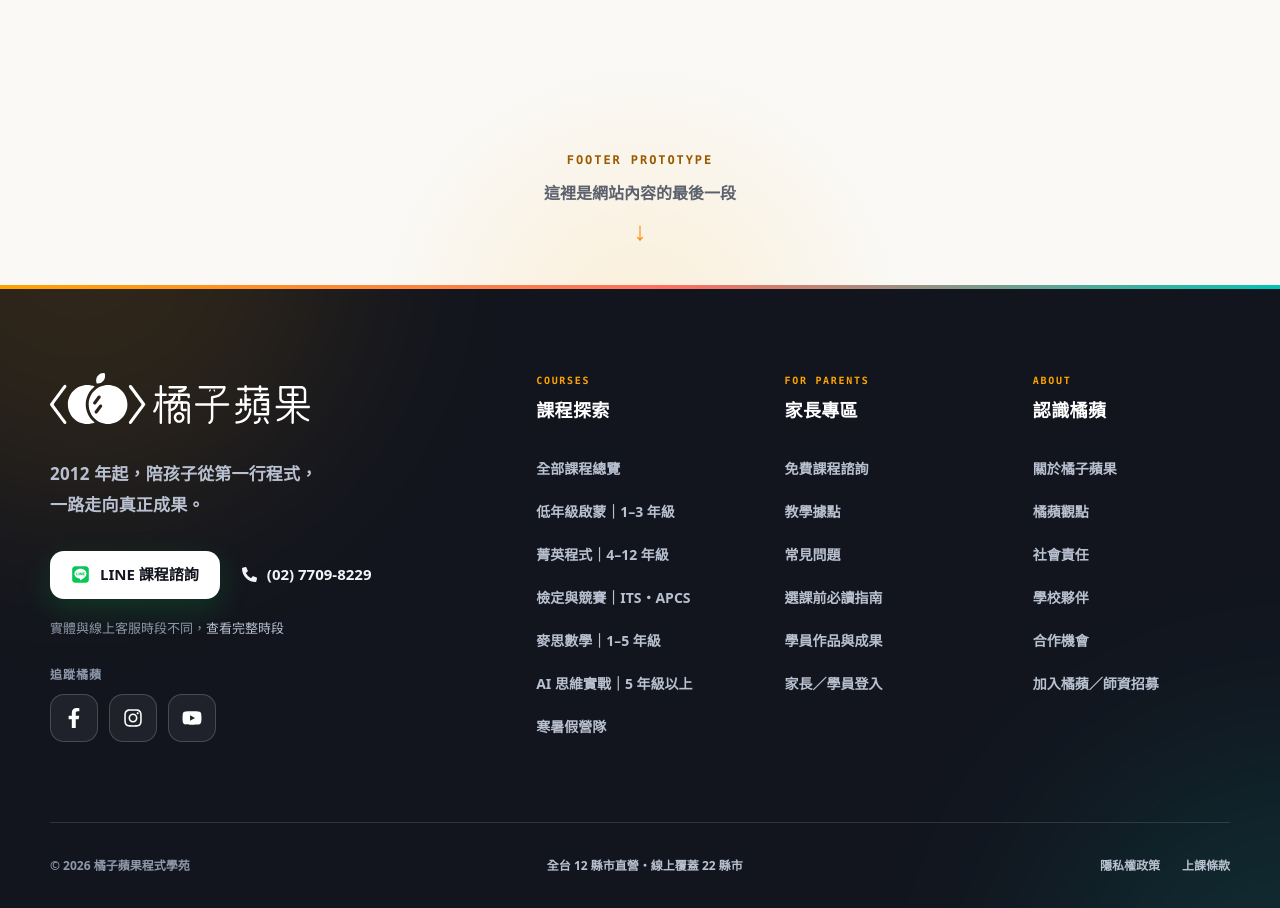
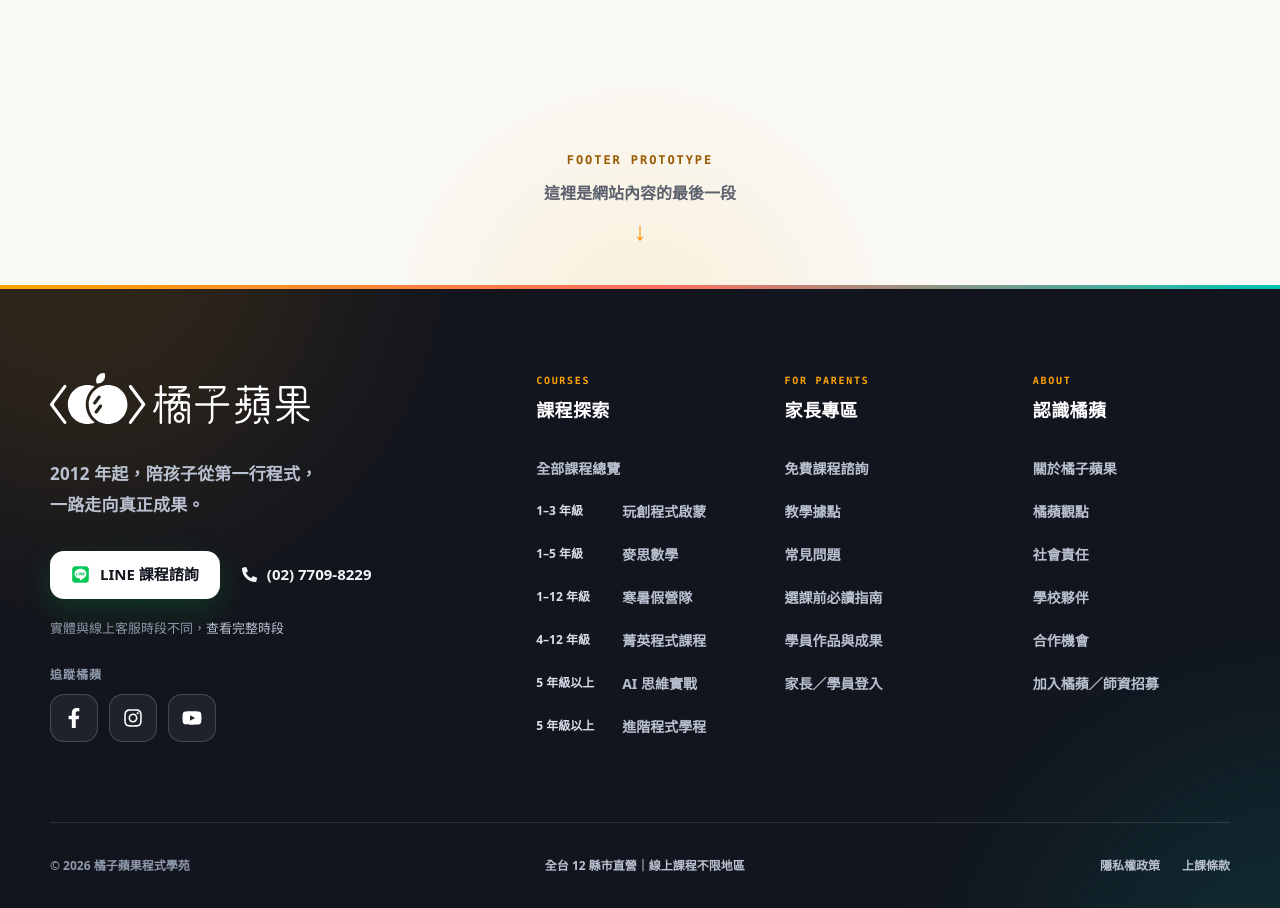
Before and after one commit to poshlin/oa-footer-prototype, a Next.js app: page / in a window 1280 px wide. Built offline with nearby package versions, Linux system fonts and the light colour scheme.

Commit message:
Reorder footer courses by grade

```diff
--- a/app/globals.css
+++ b/app/globals.css
@@ -361,6 +361,21 @@ summary:focus-visible {
   opacity: 1;
 }
 
+.indexed-link-content {
+  min-width: 0;
+  display: grid;
+  grid-template-columns: 76px minmax(0, 1fr);
+  align-items: center;
+  gap: 10px;
+}
+
+.link-index {
+  color: #d8deea;
+  font-size: 12px;
+  font-variant-numeric: tabular-nums;
+  white-space: nowrap;
+}
+
 .footer-bottom {
   min-height: 86px;
   display: grid;
--- a/app/page.tsx
+++ b/app/page.tsx
@@ -12,12 +12,12 @@ import {
 
 const courseLinks = [
   ["全部課程總覽", "https://orangeapple.co/courses"],
-  ["低年級啟蒙｜1–3 年級", "https://orangeapple.co/courses/kids-coding-foundations"],
-  ["菁英程式｜4–12 年級", "https://orangeapple.co/courses"],
-  ["檢定與競賽｜ITS・APCS", "https://orangeapple.co/courses/expert"],
-  ["麥思數學｜1–5 年級", "https://orangeapple.co/courses/math"],
-  ["AI 思維實戰｜5 年級以上", "https://orangeapple.co/courses/ai-thinking/"],
-  ["寒暑假營隊", "https://orangeapple.co/camps"],
+  ["1–3 年級｜玩創程式啟蒙", "https://orangeapple.co/courses/kids-coding-foundations"],
+  ["1–5 年級｜麥思數學", "https://orangeapple.co/courses/math"],
+  ["1–12 年級｜寒暑假營隊", "https://orangeapple.co/camps"],
+  ["4–12 年級｜菁英程式課程", "https://orangeapple.co/courses"],
+  ["5 年級以上｜AI 思維實戰", "https://orangeapple.co/courses/ai-thinking/"],
+  ["5 年級以上｜進階程式學程", "https://orangeapple.co/courses/expert"],
 ];
 
 const parentLinks = [
@@ -94,11 +94,23 @@ function FooterGroup({ eyebrow, title, links }: FooterGroupProps) {
         <span className="summary-icon" aria-hidden="true" />
       </summary>
       <ul>
-        {links.map(([label, href]) => (
-          <li key={`${title}-${label}`}>
-            <a href={href}>{label}</a>
-          </li>
-        ))}
+        {links.map(([label, href]) => {
+          const [indexLabel, linkLabel] = label.split("｜").map((part) => part.trim());
+          const isIndexedLink = Boolean(linkLabel);
+
+          return (
+            <li key={`${title}-${label}`}>
+              <a href={href} className={isIndexedLink ? "indexed-link" : undefined}>
+                {isIndexedLink ? (
+                  <span className="indexed-link-content">
+                    <span className="link-index">{indexLabel}</span>
+                    <span>{linkLabel}</span>
+                  </span>
+                ) : label}
+              </a>
+            </li>
+          );
+        })}
       </ul>
     </details>
   );
@@ -184,7 +196,7 @@ export default function Home() {
         <div className="footer-container footer-bottom">
           <p>© {year} 橘子蘋果程式學苑</p>
           <nav className="footer-presence" aria-label="服務地區">
-            <a href="https://orangeapple.co/classroom">全台 12 縣市直營・線上覆蓋 22 縣市</a>
+            <a href="https://orangeapple.co/classroom">全台 12 縣市直營｜線上課程不限地區</a>
           </nav>
           <nav aria-label="法律資訊">
             <a href="https://orangeapple.co/privacy">隱私權政策</a>
```
Also changed, not shown: 1 other file (tests, documents, lock files or other folders).
